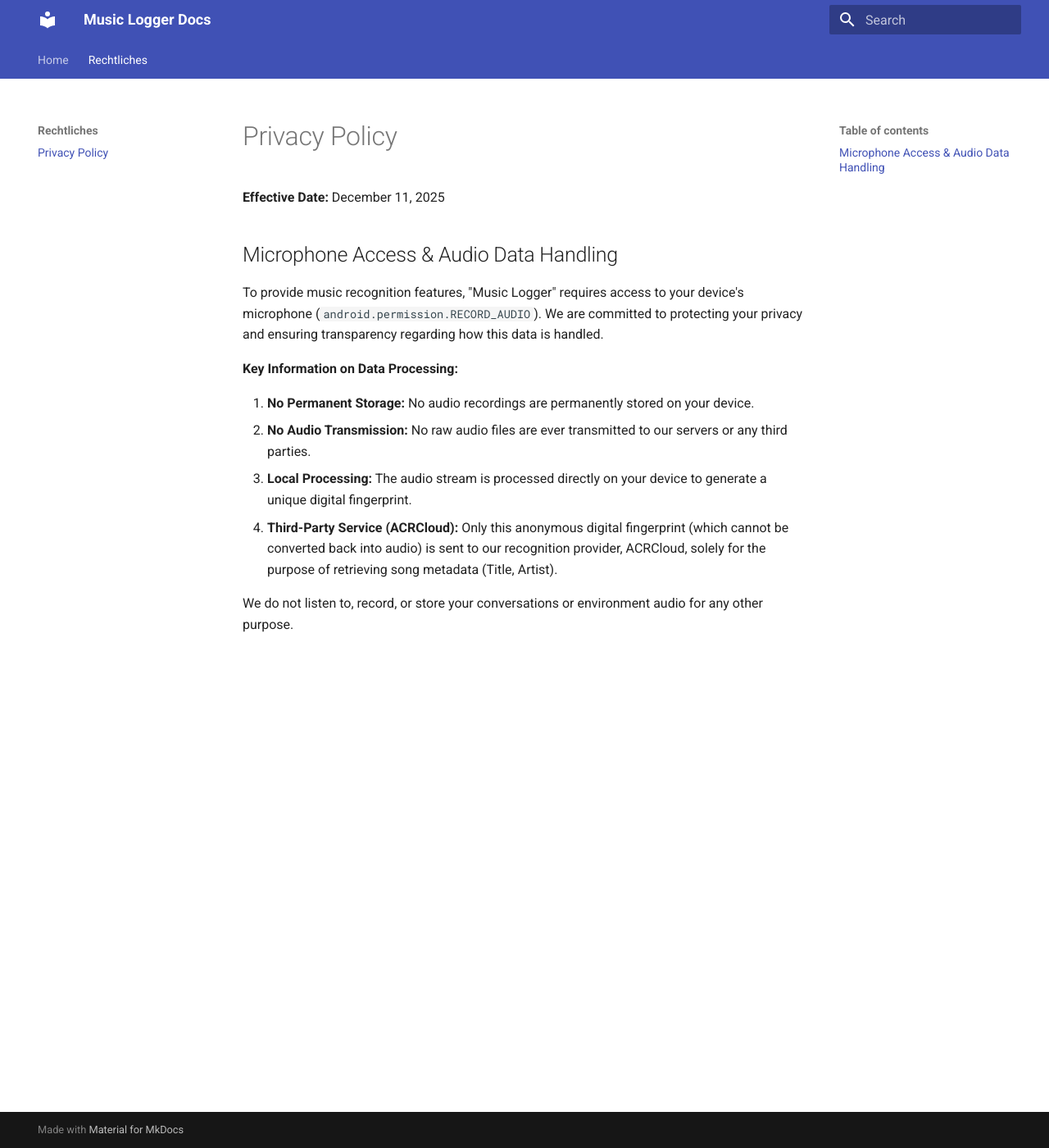
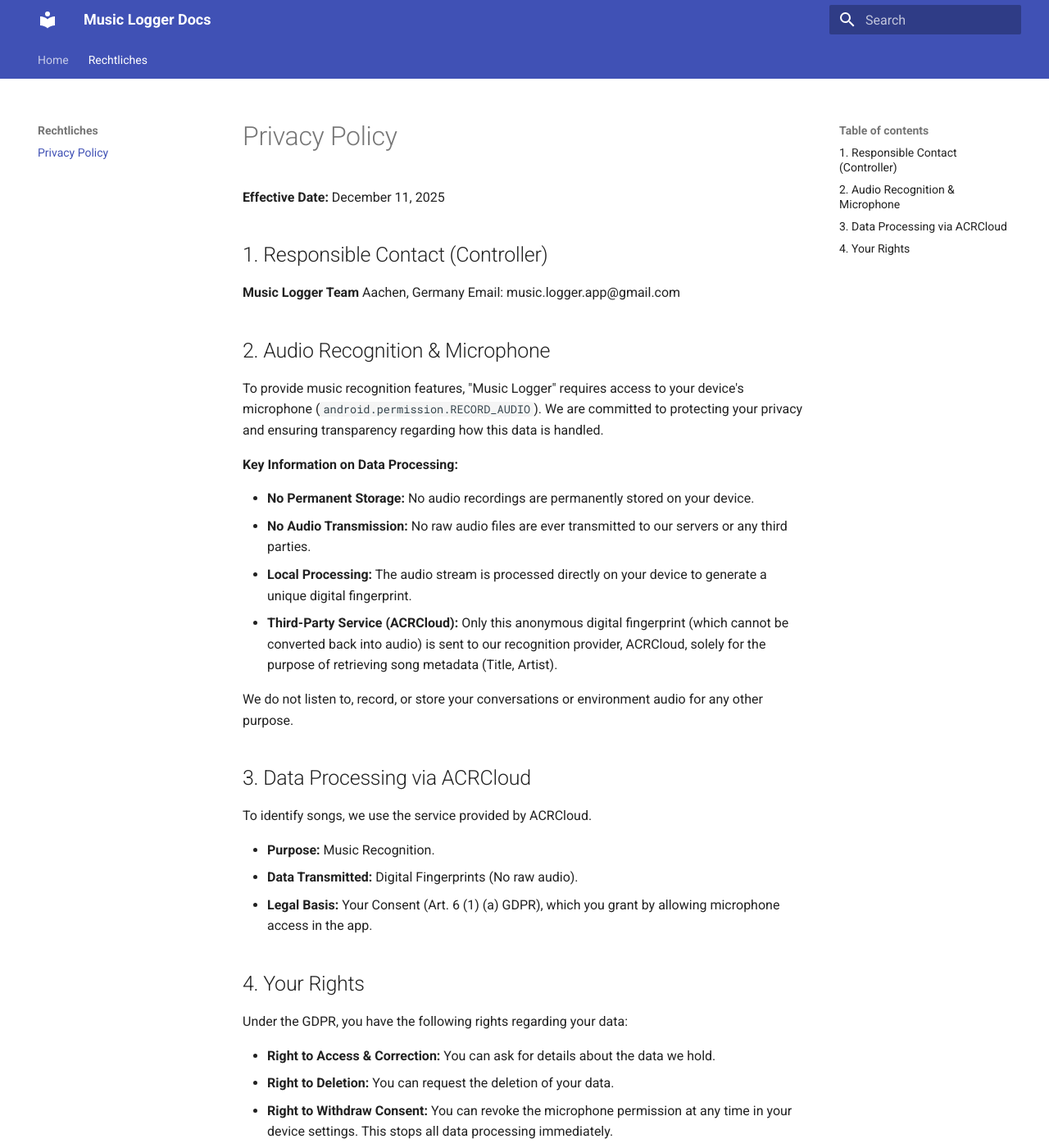
Before and after one commit to adn94/music-logger-docs, an MkDocs documentation site: the page built from docs/privacy-policy.md, in a window 1280 px wide and 1400 px high. Shown: the whole window at 82% size. Built offline with MkDocs 1.6.1 and Material for MkDocs 9.7.7, drawn with Linux system fonts in a browser that asks for light colours; some of the changed text lies outside the part shown.

Commit message:
update policy

```diff
--- a/docs/privacy-policy.md
+++ b/docs/privacy-policy.md
@@ -1,16 +1,34 @@
 # Privacy Policy
-
 **Effective Date:** December 11, 2025
 
-## Microphone Access & Audio Data Handling
+## 1. Responsible Contact (Controller)
+**Music Logger Team**
+Aachen, Germany
+Email: music.logger.app@gmail.com
 
+## 2. Audio Recognition & Microphone
 To provide music recognition features, "Music Logger" requires access to your device's microphone (`android.permission.RECORD_AUDIO`). We are committed to protecting your privacy and ensuring transparency regarding how this data is handled.
 
 **Key Information on Data Processing:**
 
-1.  **No Permanent Storage:** No audio recordings are permanently stored on your device.
-2.  **No Audio Transmission:** No raw audio files are ever transmitted to our servers or any third parties.
-3.  **Local Processing:** The audio stream is processed directly on your device to generate a unique digital fingerprint.
-4.  **Third-Party Service (ACRCloud):** Only this anonymous digital fingerprint (which cannot be converted back into audio) is sent to our recognition provider, ACRCloud, solely for the purpose of retrieving song metadata (Title, Artist).
+* **No Permanent Storage:** No audio recordings are permanently stored on your device.
+* **No Audio Transmission:** No raw audio files are ever transmitted to our servers or any third parties.
+* **Local Processing:** The audio stream is processed directly on your device to generate a unique digital fingerprint.
+* **Third-Party Service (ACRCloud):** Only this anonymous digital fingerprint (which cannot be converted back into audio) is sent to our recognition provider, ACRCloud, solely for the purpose of retrieving song metadata (Title, Artist).
 
 We do not listen to, record, or store your conversations or environment audio for any other purpose.
+
+## 3. Data Processing via ACRCloud
+To identify songs, we use the service provided by ACRCloud.
+
+* **Purpose:** Music Recognition.
+* **Data Transmitted:** Digital Fingerprints (No raw audio).
+* **Legal Basis:** Your Consent (Art. 6 (1) (a) GDPR), which you grant by allowing microphone access in the app.
+
+## 4. Your Rights
+Under the GDPR, you have the following rights regarding your data:
+
+* **Right to Access & Correction:** You can ask for details about the data we hold.
+* **Right to Deletion:** You can request the deletion of your data.
+* **Right to Withdraw Consent:** You can revoke the microphone permission at any time in your device settings. This stops all data processing immediately.
+* **Right to Complain:** You have the right to lodge a complaint with a supervisory authority if you believe your privacy rights have been violated.
```
